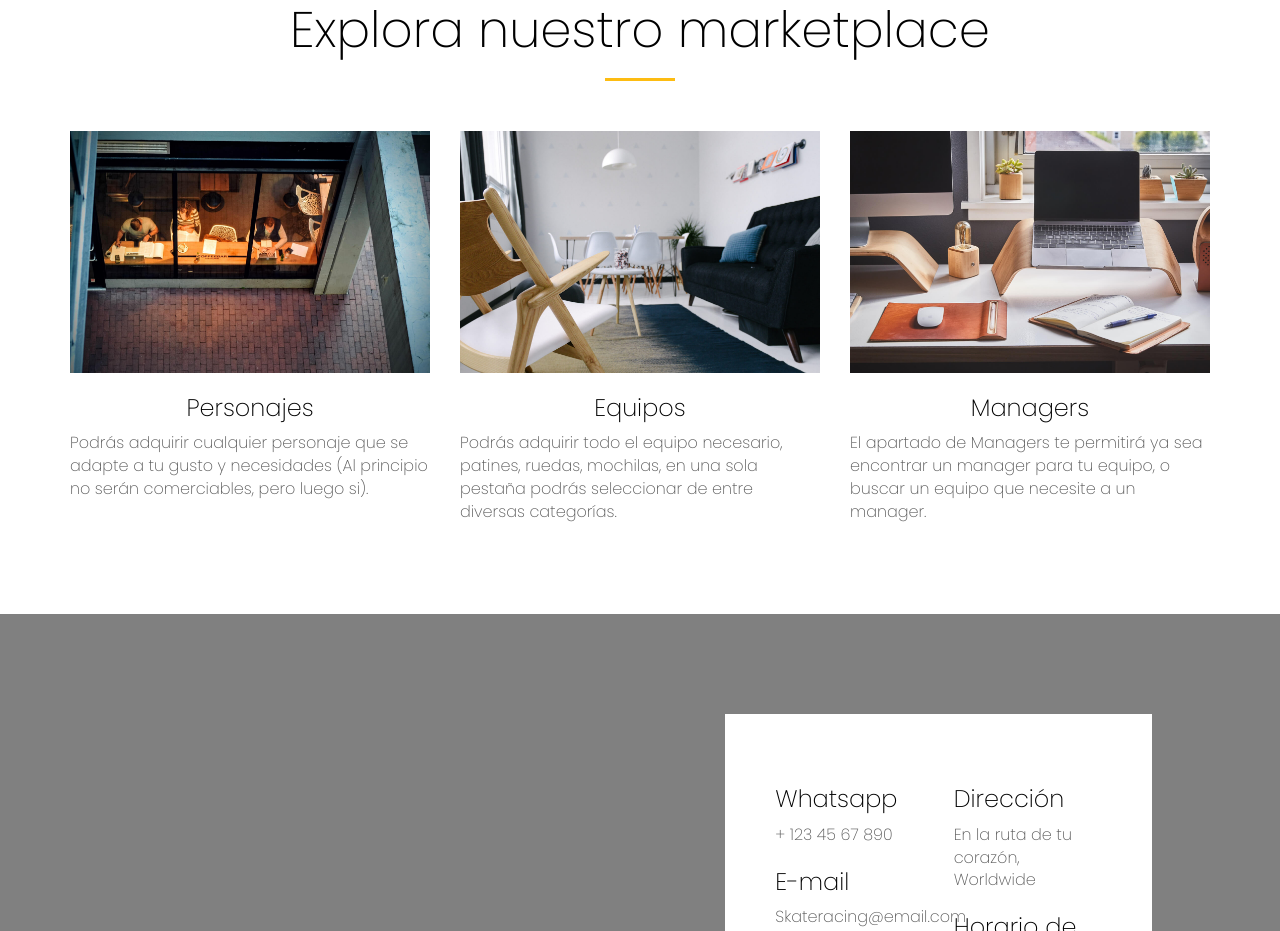
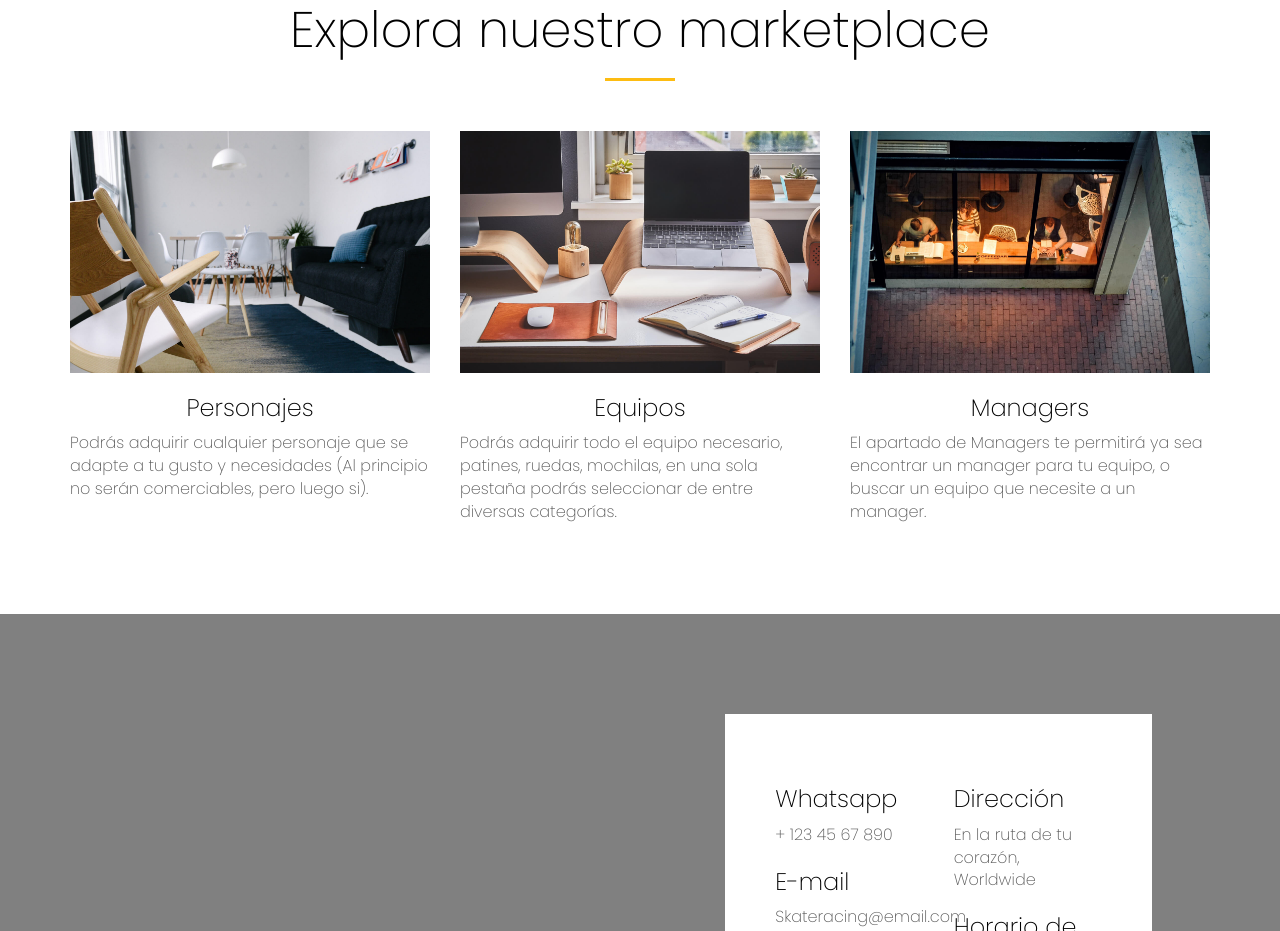
Before and after one commit to AndrewArocha/Mainpagetest, a plain HTML site: page index.html in a window 1280 px wide. Shown: the part 2231-3162 px from the top of the page. Drawn offline with Linux system fonts and the light colour scheme; a script that the page names is missing.

Commit message:
Update index.html

```diff
--- a/index.html
+++ b/index.html
@@ -140,20 +140,20 @@
         </div>
         <div class="row">
             <div class="col-xs-12 col-md-4">
-                <img src="https://github.com/AndrewArocha/Mainpagetest/blob/cb66f1251ecf518f2c6ba81183805542a9d2ee3a/img-02.jpg" alt="" class="img-responsive">
+                <img src="img-03.jpg" alt="" class="img-responsive">
                 <h3 class="text-center">Personajes</h3>
                 <p>Podrás adquirir cualquier personaje que se adapte a tu gusto y necesidades
                     (Al principio no serán comerciables, pero luego si).</p>
             </div>
 
             <div class="col-xs-12 col-md-4">
-                <img src="https://github.com/AndrewArocha/Mainpagetest/blob/cb66f1251ecf518f2c6ba81183805542a9d2ee3a/img-03.jpg" alt="" class="img-responsive">
+                <img src="img-04.jpg" alt="" class="img-responsive">
                 <h3 class="text-center">Equipos</h3>
                 <p>Podrás adquirir todo el equipo necesario, patines, ruedas, mochilas, en una sola pestaña
                     podrás seleccionar de entre diversas categorías.</p>
             </div>
             <div class="col-xs-12 col-md-4">
-                <img src="https://github.com/AndrewArocha/Mainpagetest/blob/cb66f1251ecf518f2c6ba81183805542a9d2ee3a/img-04.jpg" alt="" class="img-responsive">
+                <img src="img-02.jpg" alt="" class="img-responsive">
                 <h3 class="text-center">Managers</h3>
                 <p>El apartado de Managers te permitirá ya sea encontrar un manager para tu equipo, o buscar
                     un equipo que necesite a un manager.</p>
```
